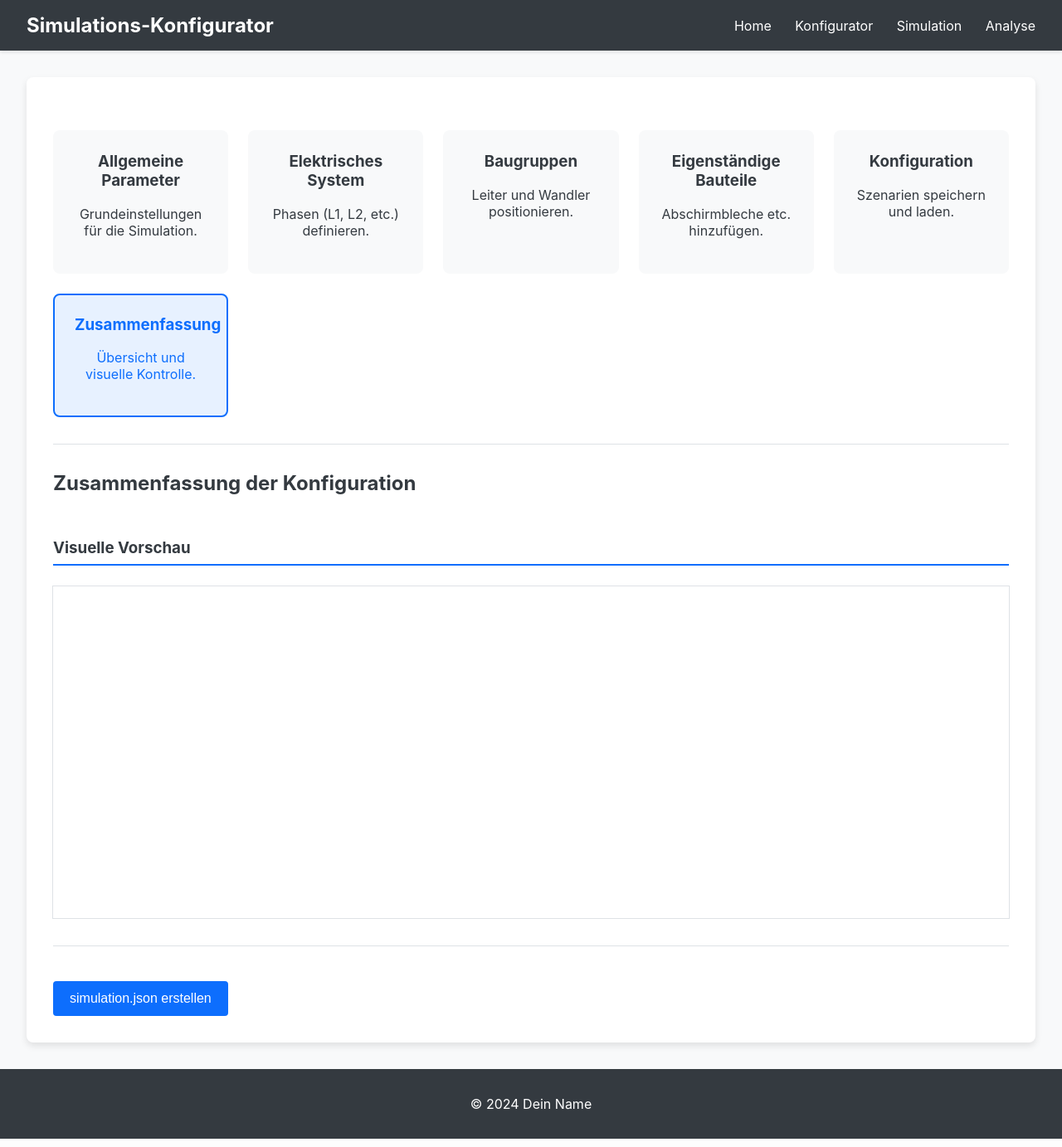
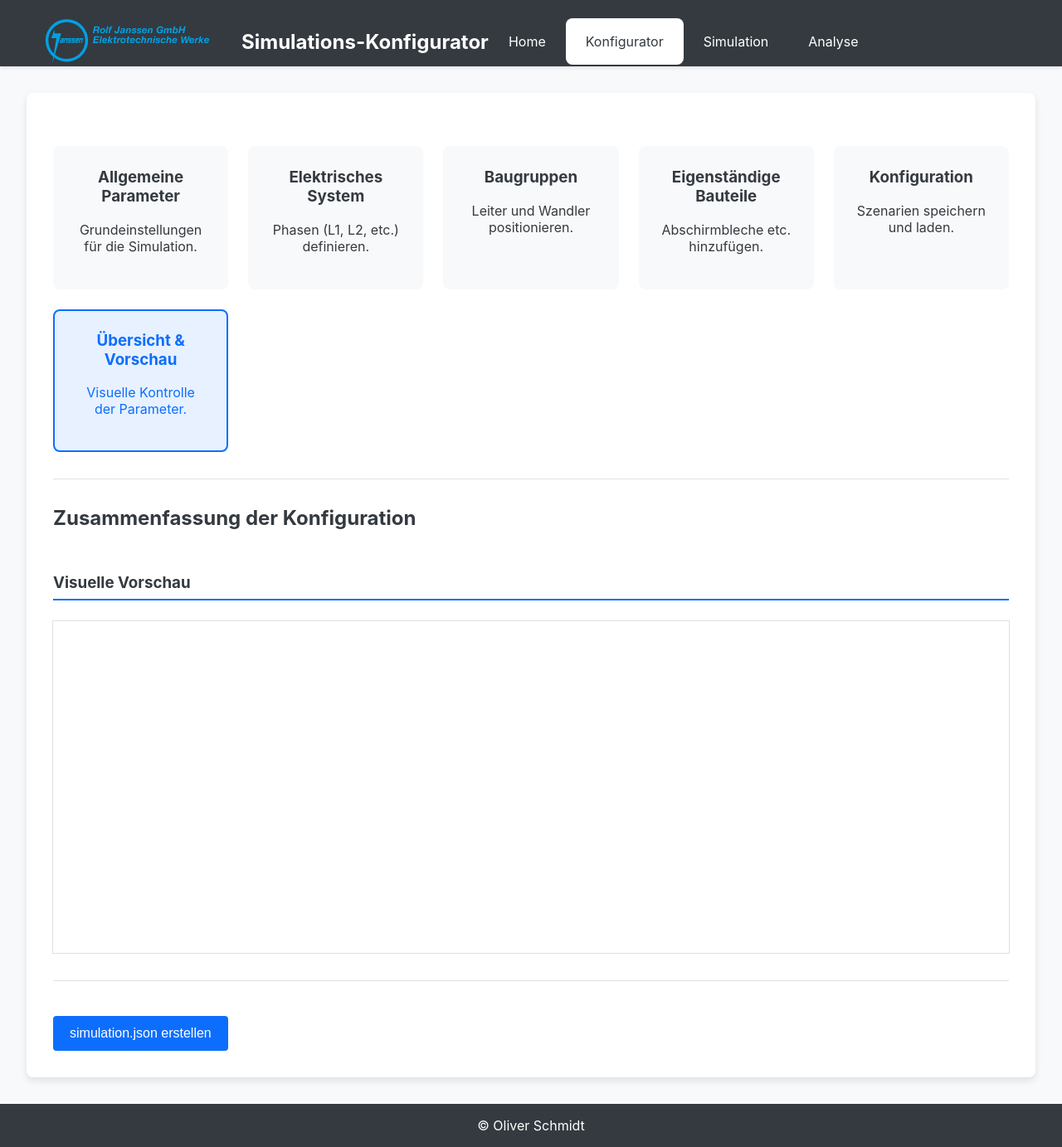
Before and after one commit to oliverschmidt99/magnetfeld_simulation, a Flask app: page /configurator in a window 1280 px wide. Shown: the whole page at 83% size. Run offline with Flask 3, Linux system fonts and the light colour scheme.

Commit message:
Enhance navigation and configurator UI
- Implemented a navigation slider in the main navigation to visually indicate the active link.
- Updated the main navigation structure in base.html to include a slider element.
- Adjusted the header layout for better alignment of the logo and title.
- Changed the title of the summary card in configurator.html to "Übersicht & Vorschau" for clarity.
- Updated the footer copyright name to "Oliver Schmidt".
- Added functionality to set the scenario name in the input field when loading a scenario.

```diff
--- a/static/css/style.css
+++ b/static/css/style.css
@@ -8,31 +8,68 @@ body {
     min-height: 100vh;
 }
 
+/* --- NEU: Überarbeitetes Header-Layout für perfekte Zentrierung --- */
 header {
     background-color: #343a40;
     color: white;
-    padding: 1rem 2rem;
-    display: flex;
-    justify-content: space-between;
+    padding: 0 2rem;
+    display: grid;
+    grid-template-columns: 1fr auto 1fr; /* Links, Mitte (auto), Rechts */
     align-items: center;
     box-shadow: 0 2px 4px rgba(0, 0, 0, 0.1);
+    height: 80px;
+}
+
+.header-left {
+    display: flex;
+    align-items: center;
+    gap: 1rem; /* Abstand zwischen Logo und Titel */
+}
+
+#header-logo {
+    height: 100px;
+    width: auto;
 }
 
 header h1 {
     margin: 0;
     font-size: 1.5rem;
+    white-space: nowrap; /* Verhindert Umbruch des Titels */
 }
+
+nav {
+    display: flex;
+    justify-content: center; /* Zentriert die Links innerhalb der mittleren Spalte */
+    align-items: center;
+    position: relative;
+    height: 100%;
+}
+
+/* .header-right rule removed: was empty */
 
 nav a {
     color: white;
     text-decoration: none;
-    margin-left: 1.5rem;
+    padding: 1.5rem 1.5rem;
     font-size: 1rem;
-    transition: color 0.2s;
+    transition: color 0.3s ease-in-out;
+    position: relative;
+    z-index: 10;
 }
 
-nav a:hover {
-    color: #0d6efd;
+nav a.active {
+    color: #343a40;
+}
+
+.nav-slider {
+    position: absolute;
+    top: 50%;
+    transform: translateY(-50%);
+    height: 3.5rem;
+    background-color: white;
+    border-radius: 8px;
+    z-index: 5;
+    transition: all 0.5s cubic-bezier(0.25, 0.8, 0.25, 1);
 }
 
 main {
@@ -55,7 +92,6 @@ main {
     max-width: 100%;
 }
 
-/* --- NEU: Grid-Layout für Kacheln --- */
 .card-container {
     display: grid;
     grid-template-columns: repeat(auto-fit, minmax(180px, 1fr));
@@ -96,6 +132,11 @@ footer {
     color: white;
     margin-top: auto;
 }
+
+footer p {
+    margin: 0;
+}
+
 
 /* Form Styles */
 .form-group {
--- a/static/js/main.js
+++ b/static/js/main.js
@@ -1,8 +1,29 @@
 document.addEventListener("DOMContentLoaded", () => {
+  // Initialisiert die Navigation auf jeder Seite
+  handleNavSlider();
+
   if (document.getElementById("simulation-form")) {
     initializeConfigurator();
   }
 });
+
+function handleNavSlider() {
+  const nav = document.getElementById("main-nav");
+  if (!nav) return;
+
+  const slider = nav.querySelector(".nav-slider");
+  const activeLink = nav.querySelector("a.active");
+
+  // Positioniert den Slider direkt unter dem aktiven Link beim Laden der Seite
+  if (activeLink) {
+    // Kurze Verzögerung, um sicherzustellen, dass der Browser das Layout berechnet hat
+    // und die CSS-Transition ausgelöst wird.
+    setTimeout(() => {
+      slider.style.width = `${activeLink.offsetWidth}px`;
+      slider.style.left = `${activeLink.offsetLeft}px`;
+    }, 10);
+  }
+}
 
 function initializeConfiguratorTabs() {
   const cards = document.querySelectorAll("#config-nav .card");
@@ -344,7 +365,6 @@ function loadState(data = null) {
   configData.standAloneComponents.forEach((comp) => addStandalone(comp));
 
   updateAssemblyPhaseDropdowns();
-  // Set selected phase for each assembly after all phases are created
   configData.assemblies.forEach((assembly, index) => {
     const select = document.querySelector(
       `#assembly-${index + 1} .assembly-phase-select`
@@ -409,6 +429,7 @@ function loadScenario() {
   const scenarios = getScenarios();
   if (scenarios[name]) {
     loadState(scenarios[name]);
+    document.getElementById("scenario-name").value = name;
     alert(`Szenario '${name}' geladen!`);
   }
 }
--- a/templates/base.html
+++ b/templates/base.html
@@ -10,19 +10,30 @@
 
 <body>
     <header>
-        <h1>Simulations-Konfigurator</h1>
-        <nav>
-            <a href="{{ url_for('index') }}">Home</a>
-            <a href="{{ url_for('configurator') }}">Konfigurator</a>
-            <a href="{{ url_for('simulation') }}">Simulation</a>
-            <a href="{{ url_for('analysis') }}">Analyse</a>
+        <div class="header-left">
+            <img src="{{ url_for('static', filename='img/logo_rolf-janssen_2024.svg') }}" alt="Rolf Janssen Logo"
+                id="header-logo">
+            <h1>Simulations-Konfigurator</h1>
+        </div>
+
+        <nav id="main-nav">
+            <a href="{{ url_for('index') }}" class="{{ 'active' if request.endpoint == 'index' else '' }}">Home</a>
+            <a href="{{ url_for('configurator') }}"
+                class="{{ 'active' if request.endpoint == 'configurator' else '' }}">Konfigurator</a>
+            <a href="{{ url_for('simulation') }}"
+                class="{{ 'active' if request.endpoint == 'simulation' else '' }}">Simulation</a>
+            <a href="{{ url_for('analysis') }}"
+                class="{{ 'active' if request.endpoint == 'analysis' else '' }}">Analyse</a>
+            <div class="nav-slider"></div>
         </nav>
+
+        <div class="header-right"></div>
     </header>
     <main>
         {% block content %}{% endblock %}
     </main>
     <footer>
-        <p>&copy; 2024 Dein Name</p>
+        <p>&copy; Oliver Schmidt</p>
     </footer>
     <script src="{{ url_for('static', filename='js/main.js') }}"></script>
 </body>
--- a/templates/configurator.html
+++ b/templates/configurator.html
@@ -32,8 +32,8 @@
             <p>Szenarien speichern und laden.</p>
         </div>
         <div class="card active" data-target="config-summary">
-            <h3>Zusammenfassung</h3>
-            <p>Übersicht und visuelle Kontrolle.</p>
+            <h3>Übersicht & Vorschau</h3>
+            <p>Visuelle Kontrolle der Parameter.</p>
         </div>
     </div>
 
```
Also changed, not shown: static/img/logo_rolf-janssen_2024.svg (added).
